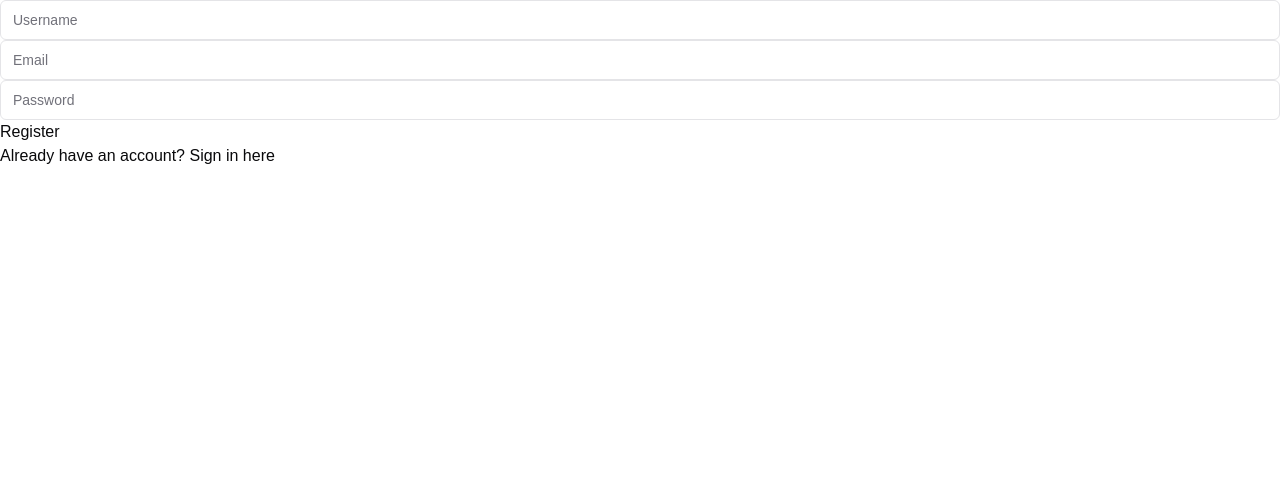
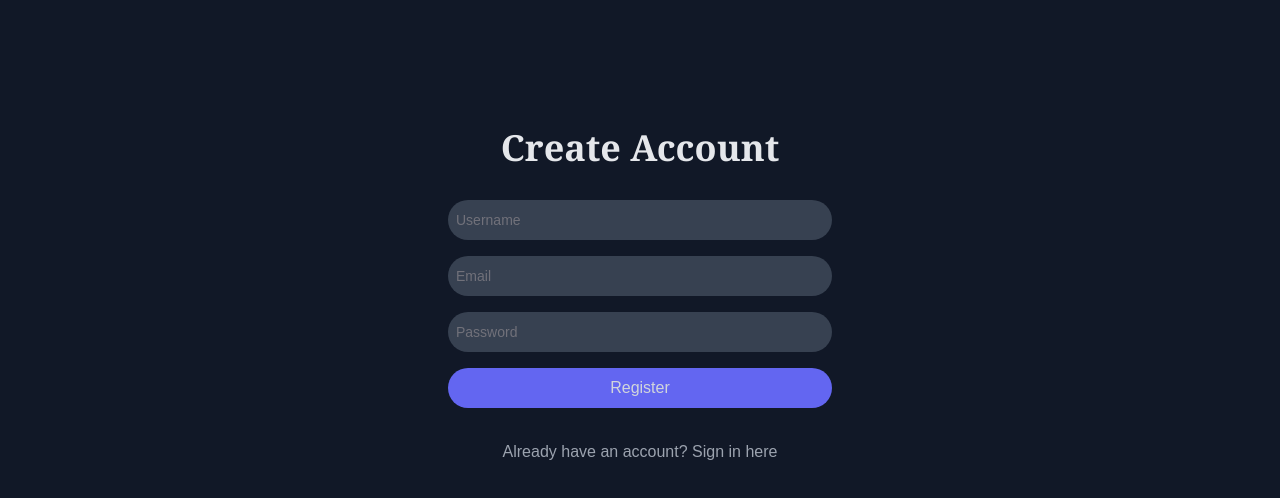
Before and after one commit to ojasvi004/Roon, a Next.js app: page /register in a window 1280 px wide. Shown: the top 498 px of the page. Built offline with nearby package versions, Linux system fonts and the light colour scheme.

Commit message:
update form ui

```diff
--- a/src/components/Form.tsx
+++ b/src/components/Form.tsx
@@ -23,11 +23,11 @@ const Form: React.FC<FormProps> = ({ type }) => {
     handleSubmit,
     formState: { errors },
   } = useForm<FormData>();
-
   const router = useRouter();
 
   const onSubmit = async (data: FormData) => {
     if (type === "register") {
+      try {
         const res = await fetch("/api/auth/register", {
           method: "POST",
           headers: {
@@ -37,9 +37,13 @@ const Form: React.FC<FormProps> = ({ type }) => {
         });
 
         if (res.ok) {
+          toast.success("Registration successful!");
           router.push("/");
         } else {
-        toast.error("something went wrong");
+          toast.error("Something went wrong");
+        }
+      } catch (error) {
+        toast.error("An error occurred during registration");
       }
     }
 
@@ -50,63 +54,80 @@ const Form: React.FC<FormProps> = ({ type }) => {
       });
 
       if (res?.ok) {
+        toast.success("Login successful!");
         router.push("/chats");
       } else {
-        toast.error("invalid email or password");
+        toast.error("Invalid email or password");
       }
     }
   };
 
   return (
-    <form className="form" onSubmit={handleSubmit(onSubmit)}>
+    <div className="flex p-32 justify-center h-screen bg-gray-900 ">
+      <form className="flex flex-col items-center space-y-4 w-full max-w-sm" onSubmit={handleSubmit(onSubmit)}>
+        <h1 className="text-4xl font-bold mb-4 text-gray-200 font-serif">
+          {type === "register" ? "Create Account" : "Sign In"}
+        </h1>
         {type === "register" && (
-        <div>
+          <div className="w-full">
             <Input
               {...register("username", {
                 required: "Username is required",
-              validate: (value) => {
-                if (value.length < 3) {
-                  return "username must be at least 3 characters long";
-                }
-              },
+                validate: (value) =>
+                  value.length >= 3 || "Username must be at least 3 characters long",
               })}
               type="text"
               placeholder="Username"
+              className="w-full border rounded-full p-2 bg-gray-700 border-none text-white"
             />
             {errors.username && (
-            <p className="text-red-500">{errors.username.message}</p>
+              <p className="text-red-500 mt-1">{errors.username.message}</p>
             )}
           </div>
         )}
+        <div className="w-full">
           <Input
             type="email"
             placeholder="Email"
-        {...register("email", { required: "email is required" })}
+            {...register("email", { required: "Email is required" })}
+            className="w-full border rounded-full p-2 bg-gray-700 border-none text-white"
           />
           {errors.email && (
-        <p className="text-red-500">{errors.email.message}</p>
+            <p className="text-red-500 mt-1">{errors.email.message}</p>
           )}
+        </div>
+        <div className="w-full">
           <Input
             type="password"
             placeholder="Password"
-        {...register("password", { required: "password is required" })}
+            {...register("password", { required: "Password is required" })}
+            className="w-full border rounded-full p-2 bg-gray-700 border-none text-white"
           />
           {errors.password && (
-        <p className="text-red-500">{errors.password.message}</p>
+            <p className="text-red-500 mt-1">{errors.password.message}</p>
           )}
-      <button type="submit">
+        </div>
+        <button
+          type="submit"
+          className="w-full border rounded-full p-2 bg-indigo-500 text-gray-300 hover:bg-indigo-600 border-none"
+        >
           {type === "register" ? "Register" : "Login"}
         </button>
         {type === "register" ? (
           <Link href="/">
-          <p>Already have an account? Sign in here</p>
+            <p className="block mt-4 text-gray-400 hover:underline  hover:text-gray-300 text-center">
+              Already have an account? Sign in here
+            </p>
           </Link>
         ) : (
           <Link href="/register">
-          <p>Don&apos;t have an account? Register here</p>
+            <p className="block mt-4 text-gray-400 hover:underline text-center hover:text-gray-300">
+              Don&apos;t have an account? Register here
+            </p>
           </Link>
         )}
       </form>
+    </div>
   );
 };
 
```
Lines whose indentation alone changed are shown as unchanged.
